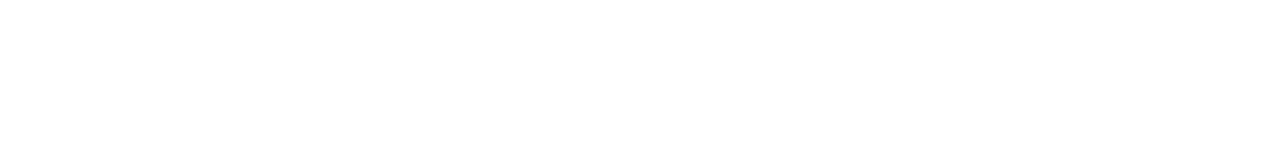
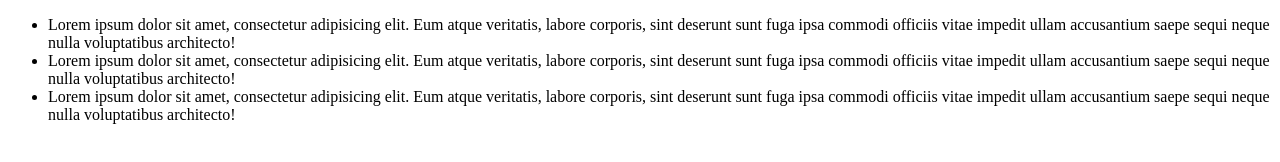
Before and after one commit to NikitaUG/lesson4, a plain HTML site: page index.html in a window 1280 px wide. Drawn offline with Linux system fonts and the light colour scheme.

Commit message:
add list

```diff
--- a/index.html
+++ b/index.html
@@ -8,6 +8,10 @@
     <title>Document</title>
 </head>
 <body>
-
+    <ul>
+        <li>Lorem ipsum dolor sit amet, consectetur adipisicing elit. Eum atque veritatis, labore corporis, sint deserunt sunt fuga ipsa commodi officiis vitae impedit ullam accusantium saepe sequi neque nulla voluptatibus architecto!</li>
+        <li>Lorem ipsum dolor sit amet, consectetur adipisicing elit. Eum atque veritatis, labore corporis, sint deserunt sunt fuga ipsa commodi officiis vitae impedit ullam accusantium saepe sequi neque nulla voluptatibus architecto!</li>
+        <li>Lorem ipsum dolor sit amet, consectetur adipisicing elit. Eum atque veritatis, labore corporis, sint deserunt sunt fuga ipsa commodi officiis vitae impedit ullam accusantium saepe sequi neque nulla voluptatibus architecto!</li>
+    </ul>
 </body>
 </html>
```
